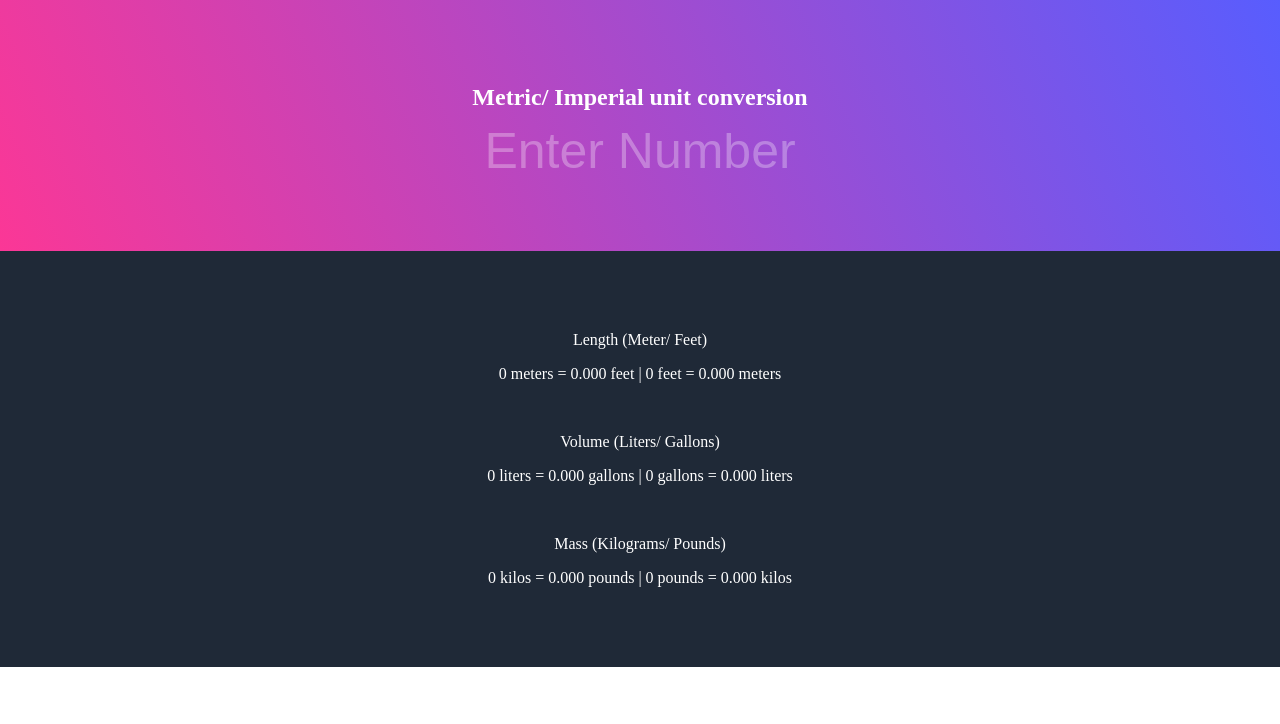
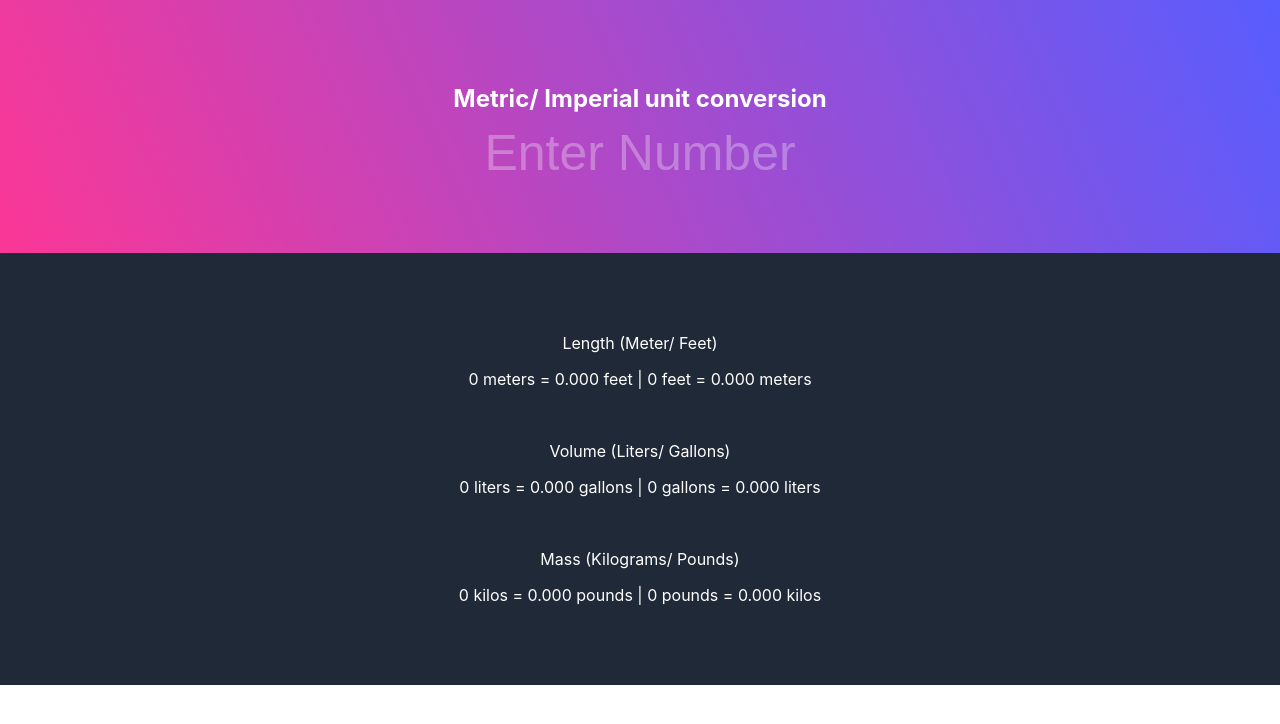
Before and after one commit to Akilandeshwari-Ravishankar/JavaScript, a plain HTML site: page P1 - Unit Converter App/index.html in a window 1280 px wide. Drawn offline with Linux system fonts and the light colour scheme.

Commit message:
updated css

```diff
--- a/P1 - Unit Converter App/index.css
+++ b/P1 - Unit Converter App/index.css
@@ -7,6 +7,8 @@ section {
     padding: 5%;
     text-align: center;
     color: white;
+    font-family: Inter;
+    font-style: normal;
 }
 
 #gradient {
--- a/P1 - Unit Converter App/index.html
+++ b/P1 - Unit Converter App/index.html
@@ -4,12 +4,10 @@
     </head>
     <body>
         <section id="gradient">
-            <h2>Metric/ Imperial unit conversion</h2>
-            <div class="cursor">
-                <form id="myform" name="myform">
-                    <input id="input-num" name="inputnum" type="number" onkeyup="conversion()" placeholder="Enter Number">
-                </form>
-            </div>
+            <h1>Metric/ Imperial unit conversion</h1>
+            <form id="myform" name="myform">
+                <input id="input-num" name="inputnum" type="number" onkeyup="conversion()" placeholder="Enter Number">
+            </form>
         </section>
         <section id="dark">
             <p>Length (Meter/ Feet)</p>
```
